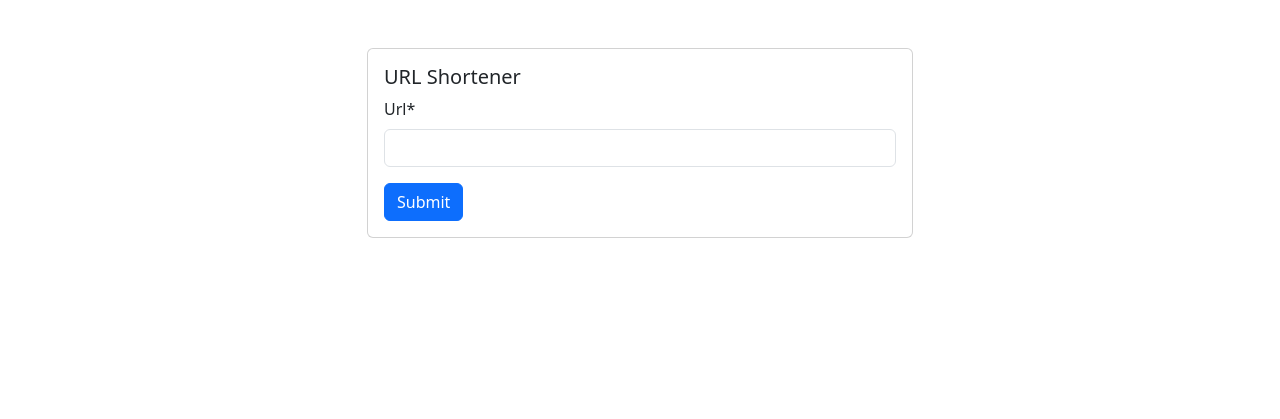
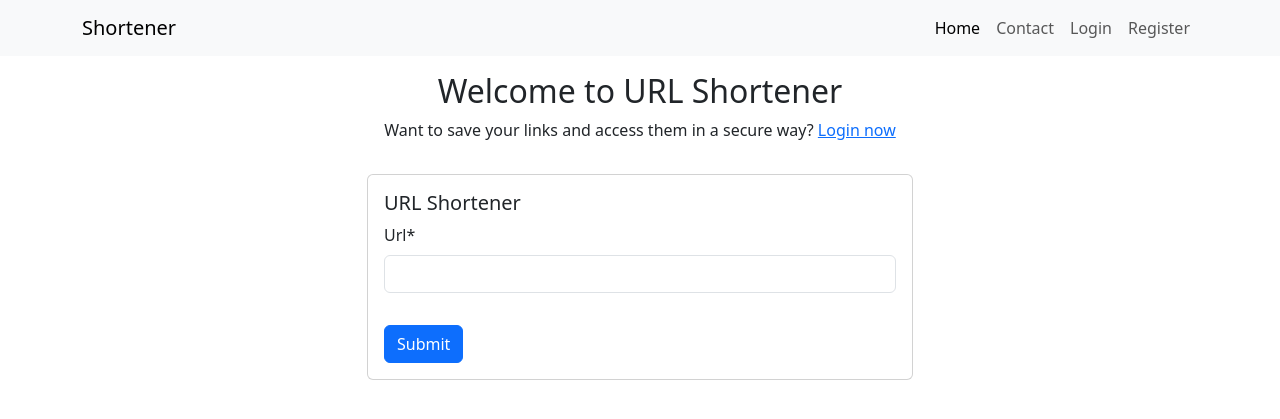
Before and after one commit to Pav125/shortener, a Django app: page / in a window 1280 px wide. Shown: the top 419 px of the page. Run offline with Django 5.2, Linux system fonts and the light colour scheme; some libraries are stand-ins or nearby versions.

Commit message:
small changes

```diff
--- a/short/templates/short/base.html
+++ b/short/templates/short/base.html
@@ -9,8 +9,44 @@
     <script src="https://cdn.jsdelivr.net/npm/bootstrap@5.3.3/dist/js/bootstrap.bundle.min.js" integrity="sha384-YvpcrYf0tY3lHB60NNkmXc5s9fDVZLESaAA55NDzOxhy9GkcIdslK1eN7N6jIeHz" crossorigin="anonymous"></script>
 </head>
 <body>
+    <nav class="navbar navbar-expand-lg navbar-light bg-light">
+    <div class="container">
+        <a class="navbar-brand" href="/">Shortener</a>
+        <button class="navbar-toggler" type="button" data-bs-toggle="collapse" data-bs-target="#navbarSupportedContent" aria-controls="navbarSupportedContent" aria-expanded="false" aria-label="Toggle navigation">
+            <span class="navbar-toggler-icon"></span>
+        </button>
+        <div class="collapse navbar-collapse" id="navbarSupportedContent">
+            <ul class="navbar-nav ms-auto mb-2 mb-lg-0">
+                <li class="nav-item">
+                    <a class="nav-link {% if request.path == '/' %}active{% endif %}" href="/">Home</a>
+                </li>
+                <li class="nav-item">
+                    <a class="nav-link {% if request.path == '/contact/' %}active{% endif %}" href="/contact/">Contact</a>
+                </li>
+                {% if user.is_authenticated %}
+                    <!-- Show different links for authenticated users -->
+                    <li class="nav-item">
+                        <a class="nav-link" href="#">Dashboard</a>
+                    </li>
+                    <li class="nav-item">
+                        <a class="nav-link" href="#">Logout</a>
+                    </li>
+                {% else %}
+                    <!-- Show login and register links for anonymous users -->
+                    <li class="nav-item">
+                        <a class="nav-link {% if request.path == '/login/' %}active{% endif %}" href="/login/">Login</a>
+                    </li>
+                    <li class="nav-item">
+                        <a class="nav-link {% if request.path == '/register/' %}active{% endif %}" href="/register/">Register</a>
+                    </li>
+                {% endif %}
+            </ul>
+        </div>
+    </div>
+</nav>
+
+
     {% block content %}{% endblock %}
-
     <!-- Optional JavaScript; choose one of the two! -->
     <script src="https://ajax.googleapis.com/ajax/libs/jquery/3.5.1/jquery.min.js"></script>
     <script src="https://cdnjs.cloudflare.com/ajax/libs/popper.js/1.16.0/umd/popper.min.js"></script>
--- a/short/templates/short/index.html
+++ b/short/templates/short/index.html
@@ -1,12 +1,19 @@
 {% extends "short/base.html" %}
-
 {% load crispy_forms_tags %}
-
 {% load static %}
 
 {% block content %}
 <div class="container">
-    <div class="row justify-content-center mt-5">
+    <!-- Welcome message with login suggestion -->
+    <div class="row justify-content-center mt-3">
+        <div class="col-md-6">
+            <h2 class="text-center">Welcome to URL Shortener</h2>
+            <p class="text-center">Want to save your links and access them in a secure way? <a href="#">Login now</a></p>
+        </div>
+    </div>
+
+    <!-- URL shortener form -->
+    <div class="row justify-content-center mt-3">
         <div class="col-md-6">
             <div class="card">
                 <div class="card-body">
@@ -14,10 +21,15 @@
                     <form method="POST">
                         {% csrf_token %}
                         {{ form|crispy }}
-                        <button type="submit" class="btn btn-primary">Submit</button>
+                        {% comment %} <div class="form-group mt-3">
+                            <label for="captcha">What is 2 + 2? (Please solve the math problem)</label>
+                            <input type="number" class="form-control" id="captcha" name="captcha" required>
+                        </div> {% endcomment %}
+                        <button type="submit" class="btn btn-primary mt-3">Submit</button>
                     </form>
                 </div>
             </div>
+            <!-- Shortened URL display -->
             {% if short_url %}
             <div class="card mt-3">
                 <div class="card-body">
@@ -38,7 +50,7 @@
         var inputElement = document.getElementById("shortenedUrl");
         inputElement.select();
         document.execCommand("copy");
-        alert("Copied the shortened URL: " + inputElement.value);
+        {% comment %} alert("Copied the shortened URL: " + inputElement.value); {% endcomment %}
     }
 </script>
 {% endblock content %}
```
Also changed, not shown: db.sqlite3, short/templates/short/login.html (added), short/templates/short/register.html (added).
